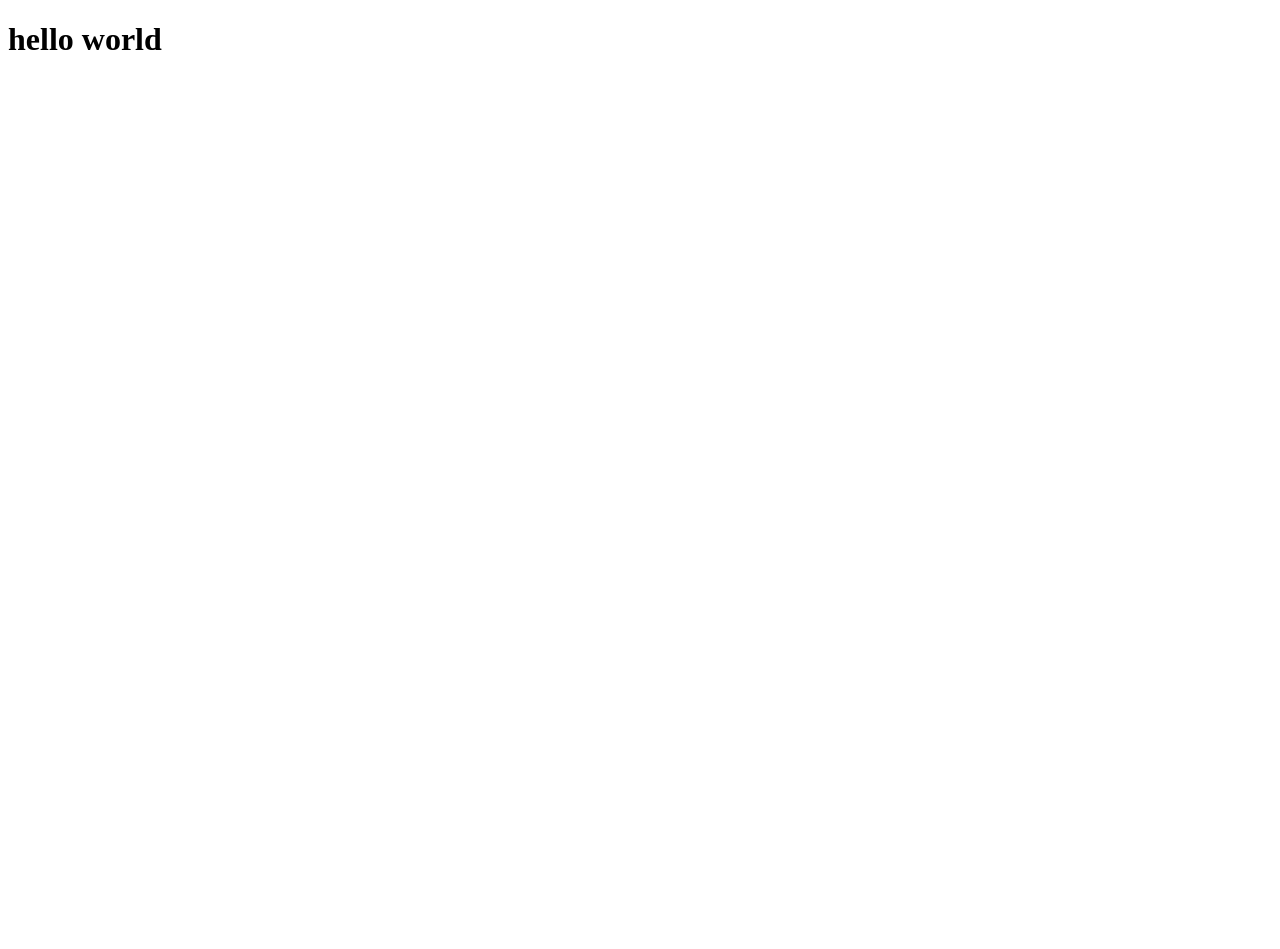
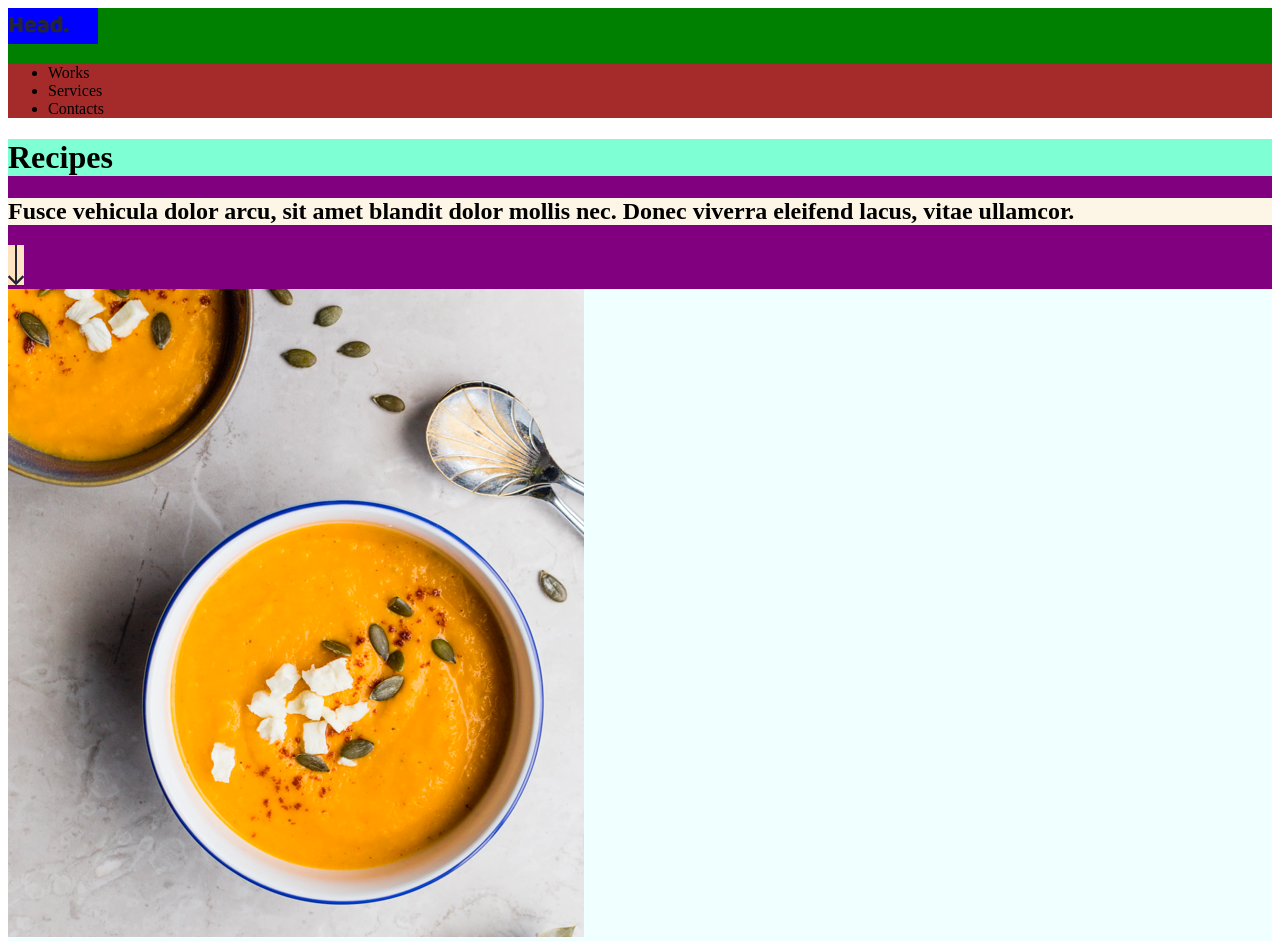
Before and after one commit to linneaandersson1/responsive_designs, a plain HTML site: page index.html in a window 1280 px wide. Before the commit the page ends 800 px from the top, so only its background shows below. Drawn offline with Linux system fonts and the light colour scheme.

Commit message:
initial html

```diff
--- a/index.html
+++ b/index.html
@@ -4,9 +4,28 @@
     <meta charset="UTF-8">
     <meta http-equiv="X-UA-Compatible" content="IE=edge">
     <meta name="viewport" content="width=device-width, initial-scale=1.0">
+    <link rel="stylesheet" href="./styles/index.css">
     <title>Recipies</title>
 </head>
 <body>
-    <h1>hello world</h1>
+    <nav class="nav">
+        <img class="nav__logo" src="./images/Logo.svg" alt="Head. logo">
+        <ul class="nav__menu">
+            <li>Works</li>
+            <li>Services</li>
+            <li>Contacts</li>
+        </ul>
+    </nav>
+    <header class="header">
+        <div>
+        <h1 class="header__heading">Recipes</h1>
+        <h2 class="header__text">Fusce vehicula dolor arcu, sit amet blandit dolor mollis nec.
+            Donec viverra eleifend lacus, vitae ullamcor.</h2>
+        <img class="header__arrow" src="./images/Icon.svg" alt="Arrow pointing down">
+        </div>
+        <div class="header__hero">
+            <img class="header__heroimg" src="./images/Image.png" alt="Photo of a pumpkin soup">
+        </div>
+    </header>
 </body>
 </html>
--- /dev/null
+++ b/styles/index.css
@@ -0,0 +1,35 @@
+.nav {
+    background-color: green;
+}
+
+.nav__logo {
+    background-color: blue;
+}
+
+.nav__menu {
+    background-color: brown;
+}
+
+.header {
+    background-color: purple;
+}
+.header__heading {
+    background-color: aquamarine;
+}
+
+.header__text {
+    background-color: oldlace;
+}
+
+
+.header__arrow {
+    background-color: bisque;
+}
+
+.header__hero {
+    background-color: azure;
+}
+
+.header__heroimg {
+    background-color: darksalmon;
+}
```
Also changed, not shown: images/Icon.svg (added), images/Image.png (added), images/Logo.svg (added).
